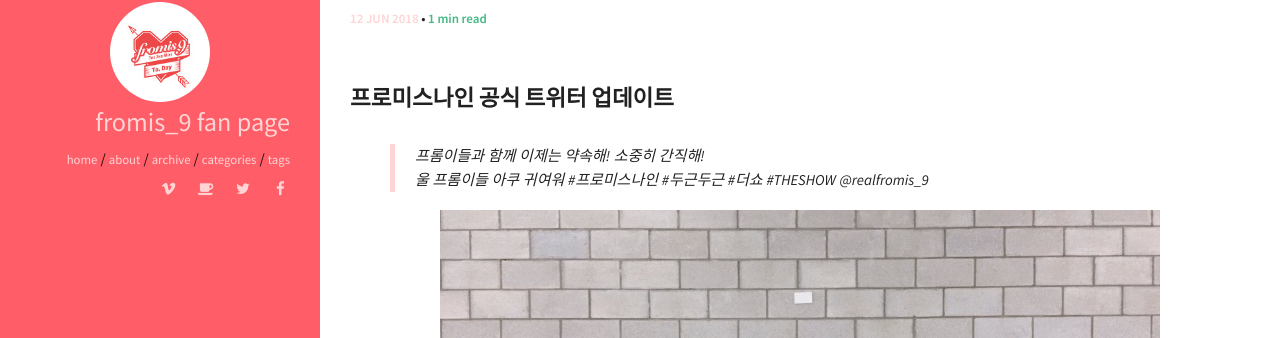
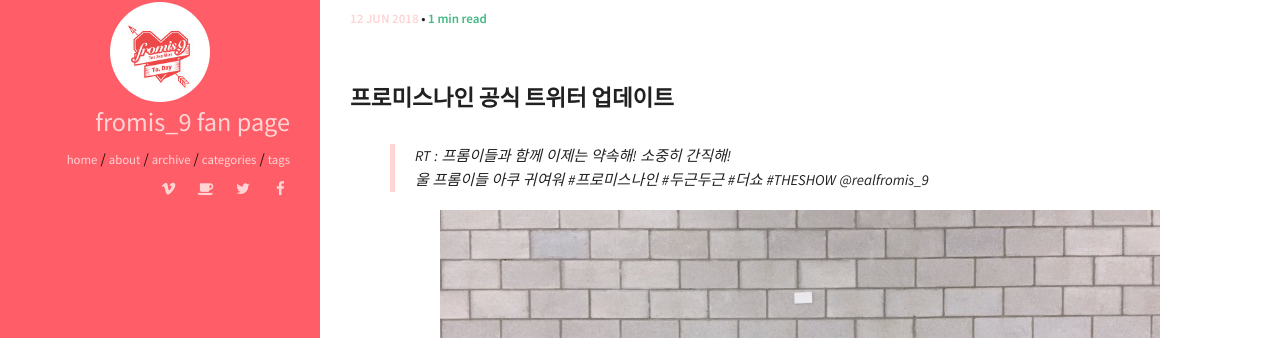
Before and after one commit to fromisnine/temp_page, a Jekyll site: the page built from _posts/photo/2018-06-12-twitter-theshow.md, in a window 1280 px wide. Shown: the part 739-1077 px from the top of the page. Built offline with Jekyll 4.4.1, drawn with Linux system fonts in a browser that asks for light colours; comment, search, counter and statistics services are not loaded.

```diff
--- a/_posts/photo/2018-06-12-twitter-theshow.md
+++ b/_posts/photo/2018-06-12-twitter-theshow.md
@@ -12,7 +12,7 @@ image:
 
 ### 프로미스나인 공식 트위터 업데이트
 
-> 프롬이들과 함께 이제는 약속해! 소중히 간직해!
+> RT : 프롬이들과 함께 이제는 약속해! 소중히 간직해!
 울 프롬이들 아쿠 귀여워 #프로미스나인 #두근두근  #더쇼 #THESHOW @realfromis_9
 
 ![1](https://fromis9.kr/img/twitter/theshow2.jpg)
```
